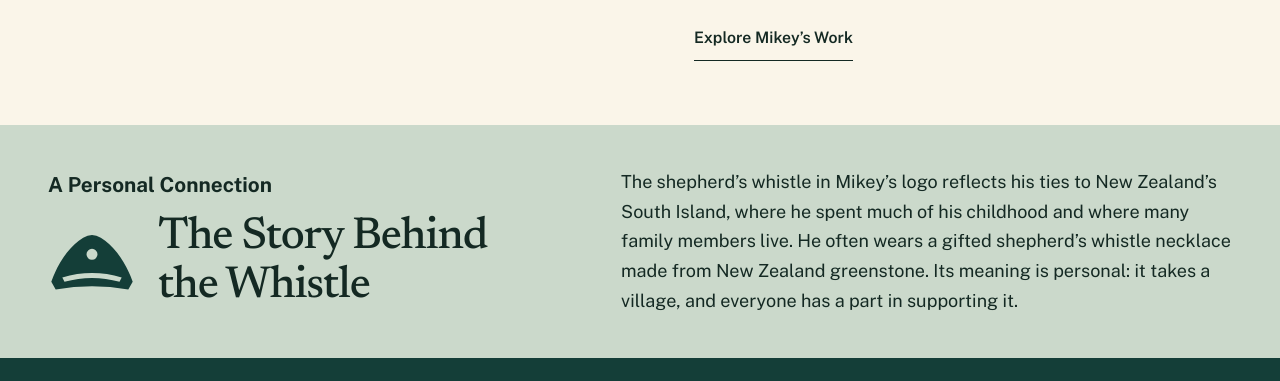
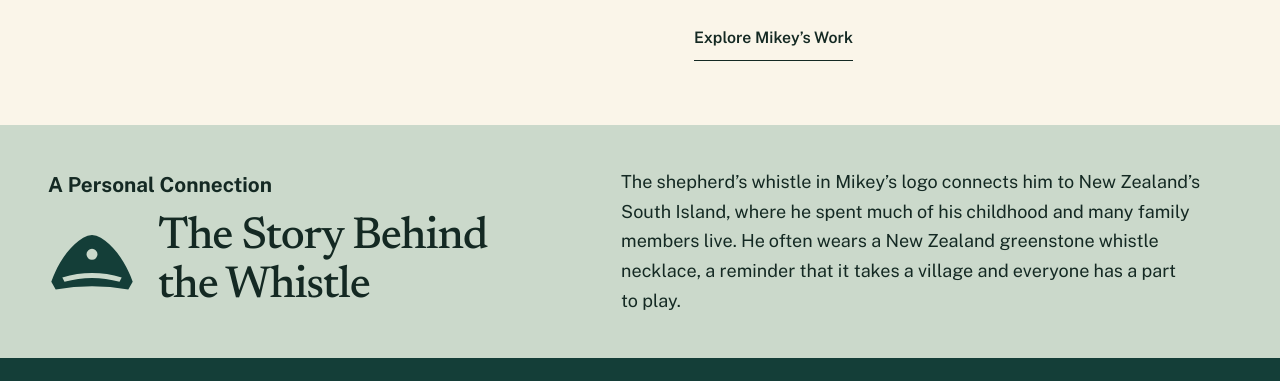
Before and after one commit to mikeyvaughn/mikeyvaughn.github.io, a plain HTML site: page about.html in a window 1280 px wide. Shown: the part 999-1380 px from the top of the page. Drawn offline with nearby package versions, Linux system fonts and the light colour scheme.

Commit message:
Tighten personal whistle story

```diff
--- a/about.html
+++ b/about.html
@@ -34,7 +34,7 @@
       <div class="about-prose"><p class="about-lead">Mikey Vaughn is a healthcare worker, labor leader, and political strategist based in Los Angeles. He organizes for safe access to care and a stronger public voice for the communities he works with.</p><p>His experience as a certified nursing assistant informs his work as an SEIU-UHW member and co-chair of its Immigration Workgroup. He has testified before California lawmakers about protecting immigrant patients and healthcare workers, and helps members build skills for advocacy, digital organizing, and political campaigns.</p><p class="about-personal">Raised in New York, Mikey also spent much of his childhood in New Zealand and has called Los Angeles home for more than a decade. Away from work, he is an avid runner who has completed two Los Angeles Marathons and one New York City Marathon. He also holds a <span class="nowrap">300-hour</span> yoga certification.</p><a class="text-link" href="index.html#work">Explore Mikey’s Work</a></div>
     </div>
   </section>
-  <section class="about-logo-story" aria-labelledby="logo-story-title"><div class="wrap about-story-layout"><div><p class="eyebrow section-kicker">A Personal Connection</p><div class="about-story-heading"><svg xmlns="http://www.w3.org/2000/svg" viewBox="8 23 80 56" width="88" height="64" aria-hidden="true" focusable="false" class="about-story-symbol"><path fill="#143E38" fill-rule="evenodd" d="M11 69C17 52 27 37 40 29Q48 24 56 29C69 37 79 52 85 69L81 76Q48 70 15 76Z M43 44A5 5 0 1 0 53 44A5 5 0 1 0 43 44Z M21 65Q48 57 75 65L73 69Q48 62 23 69Z"/></svg><h2 id="logo-story-title">The Story Behind<br>the Whistle</h2></div></div><div class="about-story-copy"><p>The shepherd’s whistle in Mikey’s logo reflects his ties to New Zealand’s South Island, where he spent much of his childhood and where many family members live. He often wears a gifted shepherd’s whistle necklace made from New Zealand greenstone. Its meaning is personal: it takes a village, and everyone has a part in supporting it.</p></div></div></section>
+  <section class="about-logo-story" aria-labelledby="logo-story-title"><div class="wrap about-story-layout"><div><p class="eyebrow section-kicker">A Personal Connection</p><div class="about-story-heading"><svg xmlns="http://www.w3.org/2000/svg" viewBox="8 23 80 56" width="88" height="64" aria-hidden="true" focusable="false" class="about-story-symbol"><path fill="#143E38" fill-rule="evenodd" d="M11 69C17 52 27 37 40 29Q48 24 56 29C69 37 79 52 85 69L81 76Q48 70 15 76Z M43 44A5 5 0 1 0 53 44A5 5 0 1 0 43 44Z M21 65Q48 57 75 65L73 69Q48 62 23 69Z"/></svg><h2 id="logo-story-title">The Story Behind<br>the Whistle</h2></div></div><div class="about-story-copy"><p>The shepherd’s whistle in Mikey’s logo connects him to New Zealand’s South Island, where he spent much of his childhood and many family members live. He often wears a New Zealand greenstone whistle necklace, a reminder that it takes a village and everyone has a part to play.</p></div></div></section>
     <footer id="connect" class="footer">
       <div class="wrap"><div class="footer-main"><div><p class="eyebrow section-kicker">Keep in Touch</p><div class="conversation-heading"><h2>Good Work Starts<br>With a Conversation.</h2><img src="assets/conversation-mark.svg?v=painted-3" alt="" aria-hidden="true" width="96" height="88"></div></div><div class="footer-links"><a href="https://www.linkedin.com/in/mikey-vaughn-5b9061a8/" target="_blank" rel="noopener noreferrer"><svg class="social-icon" viewBox="0 0 16 16" fill="currentColor" aria-hidden="true" focusable="false">
   <path d="M0 1.146C0 .513.526 0 1.175 0h13.65C15.474 0 16 .513 16 1.146v13.708c0 .633-.526 1.146-1.175 1.146H1.175C.526 16 0 15.487 0 14.854zm4.943 12.248V6.169H2.542v7.225zm-1.2-8.212c.837 0 1.358-.554 1.358-1.248-.015-.709-.52-1.248-1.342-1.248S2.4 3.226 2.4 3.934c0 .694.521 1.248 1.327 1.248zm4.908 8.212V9.359c0-.216.016-.432.08-.586.173-.431.568-.878 1.232-.878.869 0 1.216.662 1.216 1.634v3.865h2.401V9.25c0-2.22-1.184-3.252-2.764-3.252-1.274 0-1.845.7-2.165 1.193v.025h-.016l.016-.025V6.169h-2.4c.03.678 0 7.225 0 7.225z"/>
```
